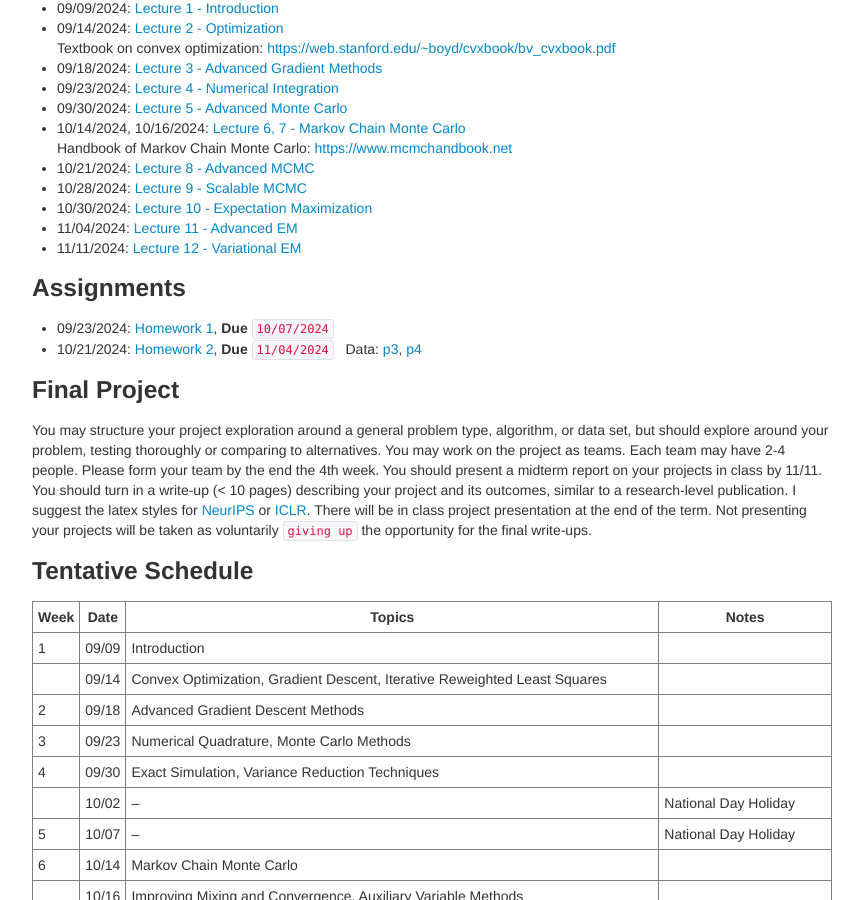
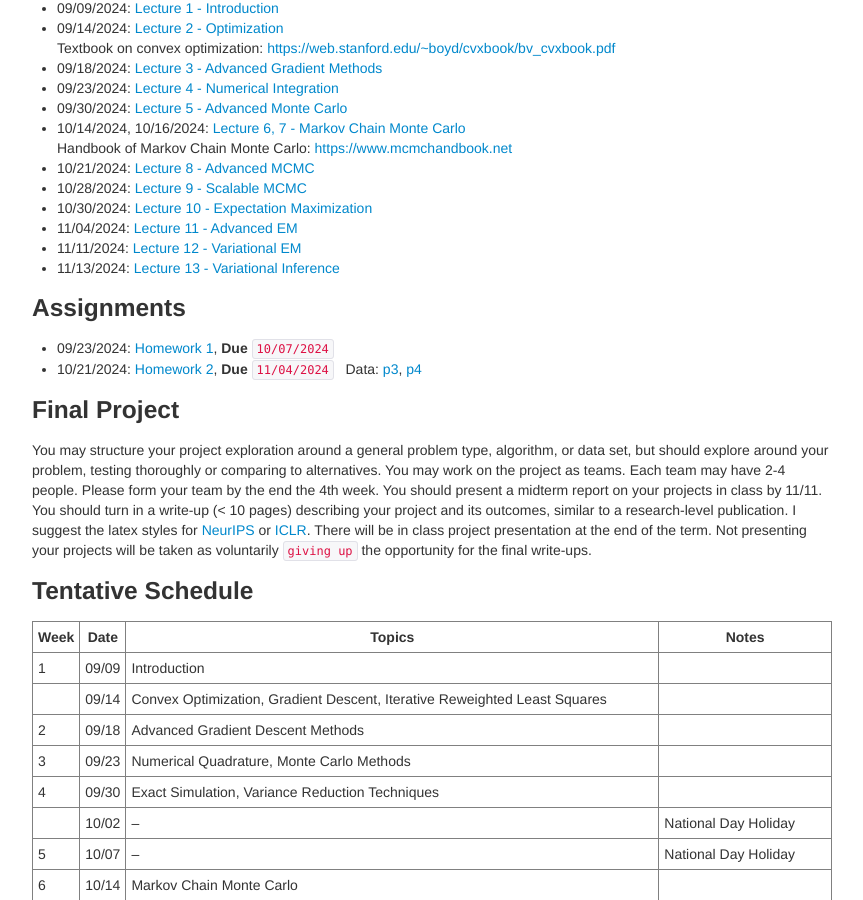
Before and after one commit to zcrabbit/zcrabbit.github.io, a Jekyll site: the page built from courses/smcm-f24.md, in a window 1280 px wide and 900 px high, scrolled down 1145 px. Shown: the whole window, without its empty margins (208-1071 px from the left). Built offline with Jekyll 4.4.1, drawn with Linux system fonts in a browser that asks for light colours.

Commit message:
lecture 13 out

```diff
--- a/courses/smcm-f24.md
+++ b/courses/smcm-f24.md
@@ -50,6 +50,7 @@ We will use python during the course. A good Python tutorial is available at <ht
 - 10/30/2024: [Lecture 10 - Expectation Maximization]({{sites.baseurl}}/static/slides/smcm_fall24/lec10.pdf)
 - 11/04/2024: [Lecture 11 - Advanced EM]({{sites.baseurl}}/static/slides/smcm_fall24/lec11.pdf)
 - 11/11/2024: [Lecture 12 - Variational EM]({{sites.baseurl}}/static/slides/smcm_fall24/lec12.pdf)
+- 11/13/2024: [Lecture 13 - Variational Inference]({{sites.baseurl}}/static/slides/smcm_fall24/lec13.pdf)
 
 ### Assignments
 - 09/23/2024: [Homework 1]({{sites.baseurl}}/static/slides/smcm_fall24/hw01.pdf), **Due** `10/07/2024`
```
Also changed, not shown: 1 other file.
